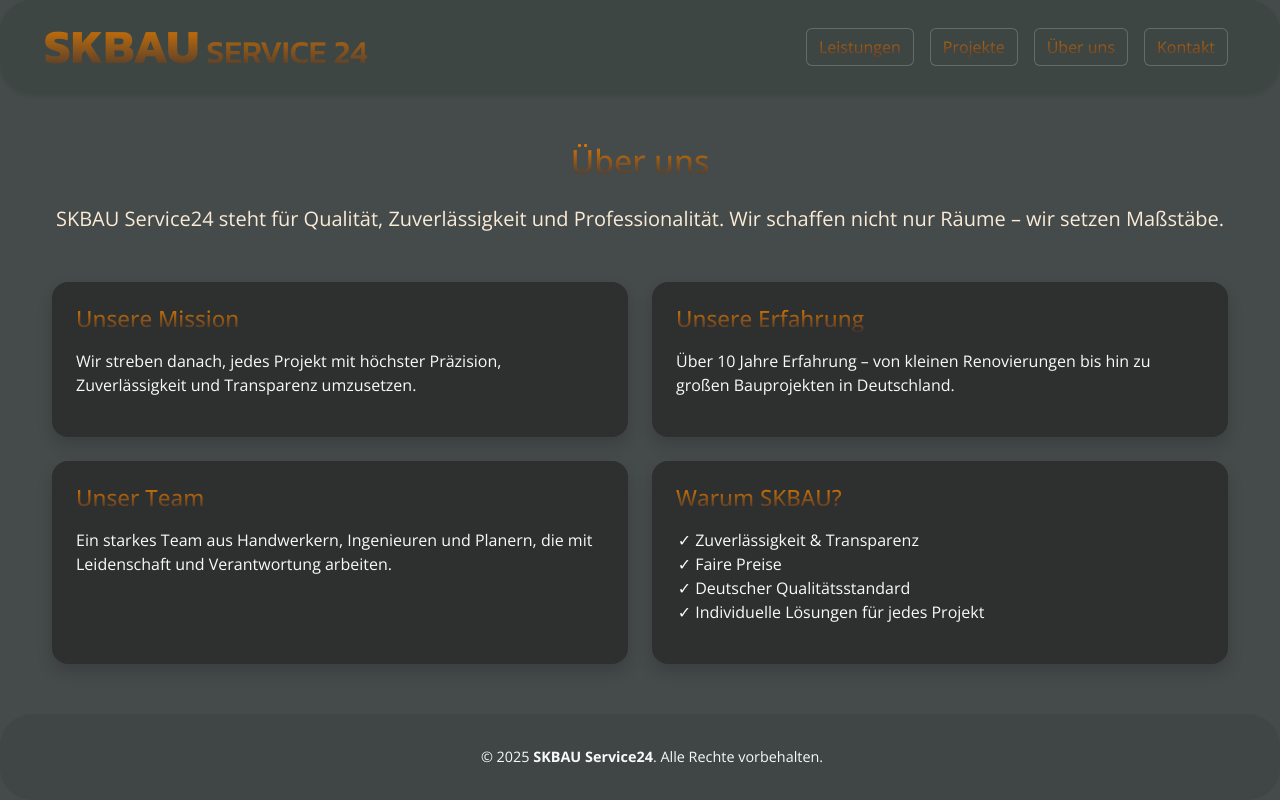
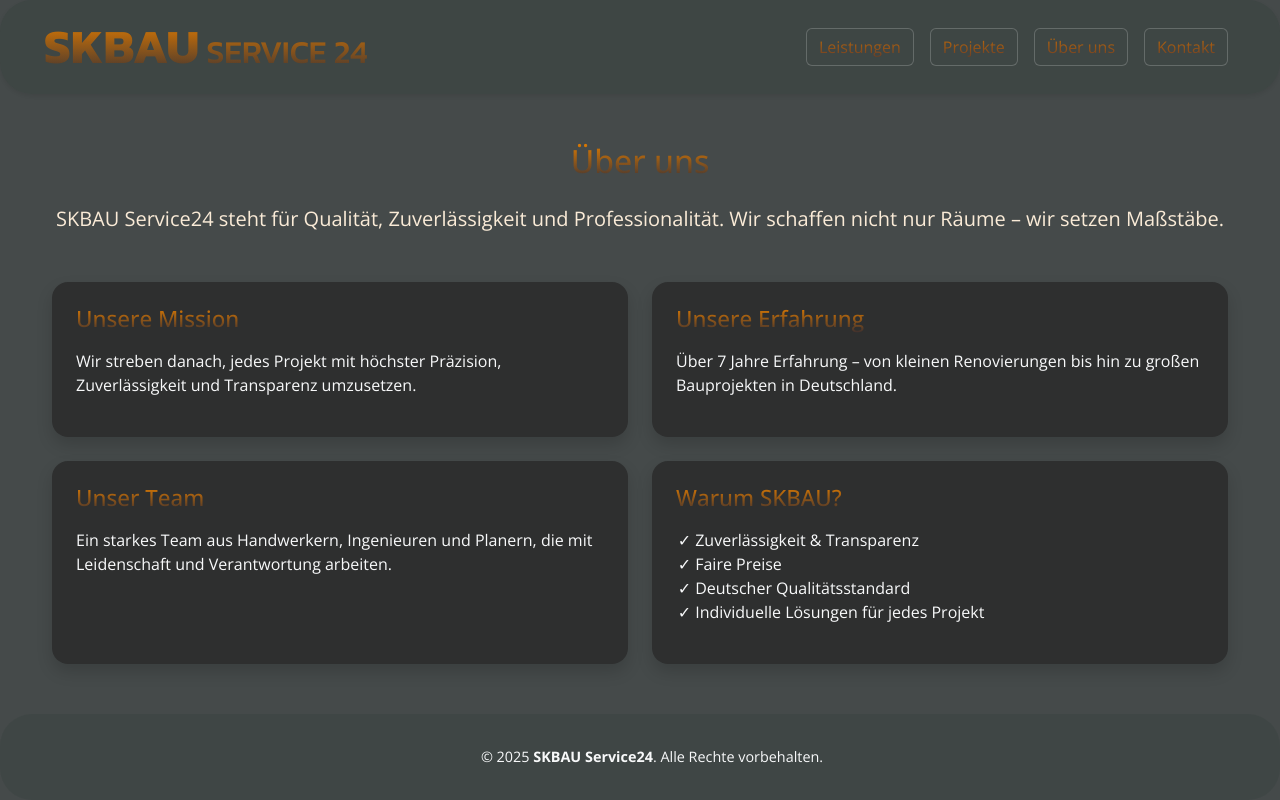
Before and after one commit to AnatoliyKop/SKBAU, a React (Vite) app: page /about in a window 1280 px wide. Built offline with nearby package versions, Linux system fonts and the light colour scheme.

Commit message:
4comm-logo-fix

```diff
--- a/index.html
+++ b/index.html
@@ -2,7 +2,7 @@
 <html lang="en">
   <head>
     <meta charset="UTF-8" />
-    <link rel="icon" type="image/svg+xml" href="/logo-wbg.png" />
+    <link rel="icon" type="image/svg+xml" href="/assets/logo-wbg.png" />
     <meta name="viewport" content="width=device-width, initial-scale=1.0" />
     <title>SKBAU service</title>
   </head>
--- a/src/components/Main.tsx
+++ b/src/components/Main.tsx
@@ -1,10 +1,11 @@
 import WillkommenCards from "./WillkommenCards.tsx";
+
 
 const Main = () => {
     return (
         <main className="main-content text-center py-5">
-            <h2 className="mb-3 gradient">Willkommen bei SKBAU Service24</h2>
-            <img src="../../public/logo-wbg.png" alt={"logo"}/>
+            <h2 className="mb-3 gradient">Willkommen bei SKBAU Service24.1</h2>
+            <img src="/logo-wbg.png" alt={"logo"}/>
             <p className="lead mb-5">
                 Ihr Experte für hochwertige Renovierungen und Bauarbeiten in Deutschland.
             </p>
--- a/src/pages/About.tsx
+++ b/src/pages/About.tsx
@@ -20,7 +20,7 @@ const About = () => {
                     <div className="p-4 rounded-4 bg-dark bg-opacity-50 text-light h-100 shadow">
                         <h4 className="gradient mb-3">Unsere Erfahrung</h4>
                         <p>
-                            Über 10 Jahre Erfahrung – von kleinen Renovierungen bis hin zu großen Bauprojekten in Deutschland.
+                            Über 7 Jahre Erfahrung – von kleinen Renovierungen bis hin zu großen Bauprojekten in Deutschland.
                         </p>
                     </div>
                 </div>
```
